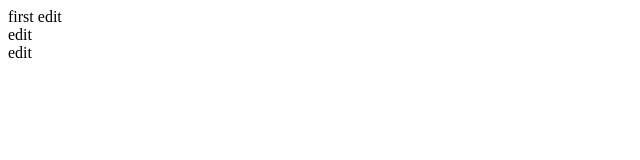
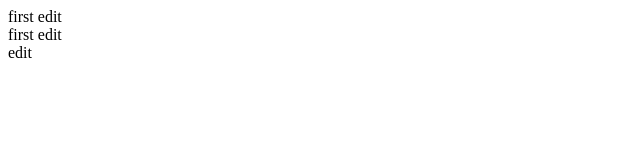
Before and after one commit to fycligmh/gitTest, a plain HTML site: page index.html in a window 1280 px wide. Shown: the full height of the page, 0-640 px from the left. Drawn offline with Linux system fonts and the light colour scheme.

Commit message:
first commit

```diff
--- a/index.html
+++ b/index.html
@@ -7,7 +7,7 @@
 </head>
 <body>
     <div>first edit</div>
-    <div>edit</div>
+    <div>first edit</div>
     <div>edit</div>
 </body>
 </html>
```
